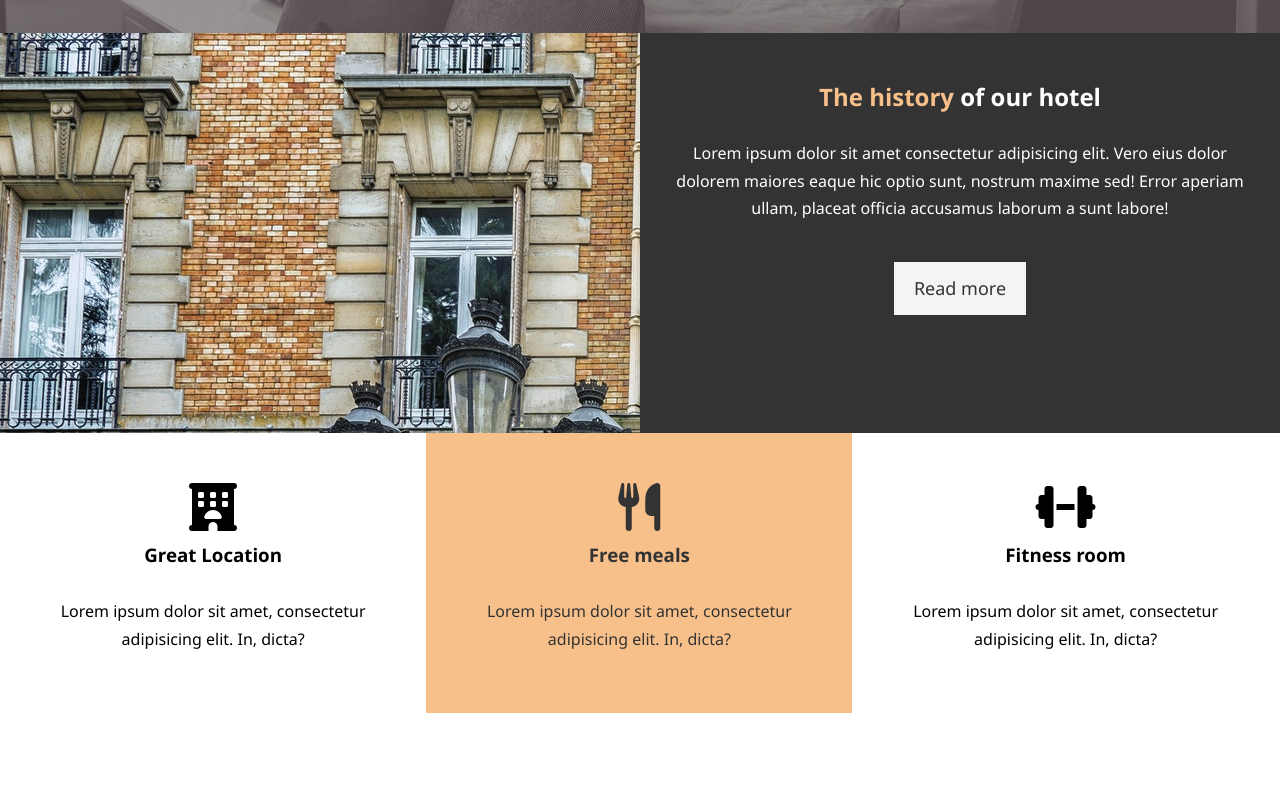
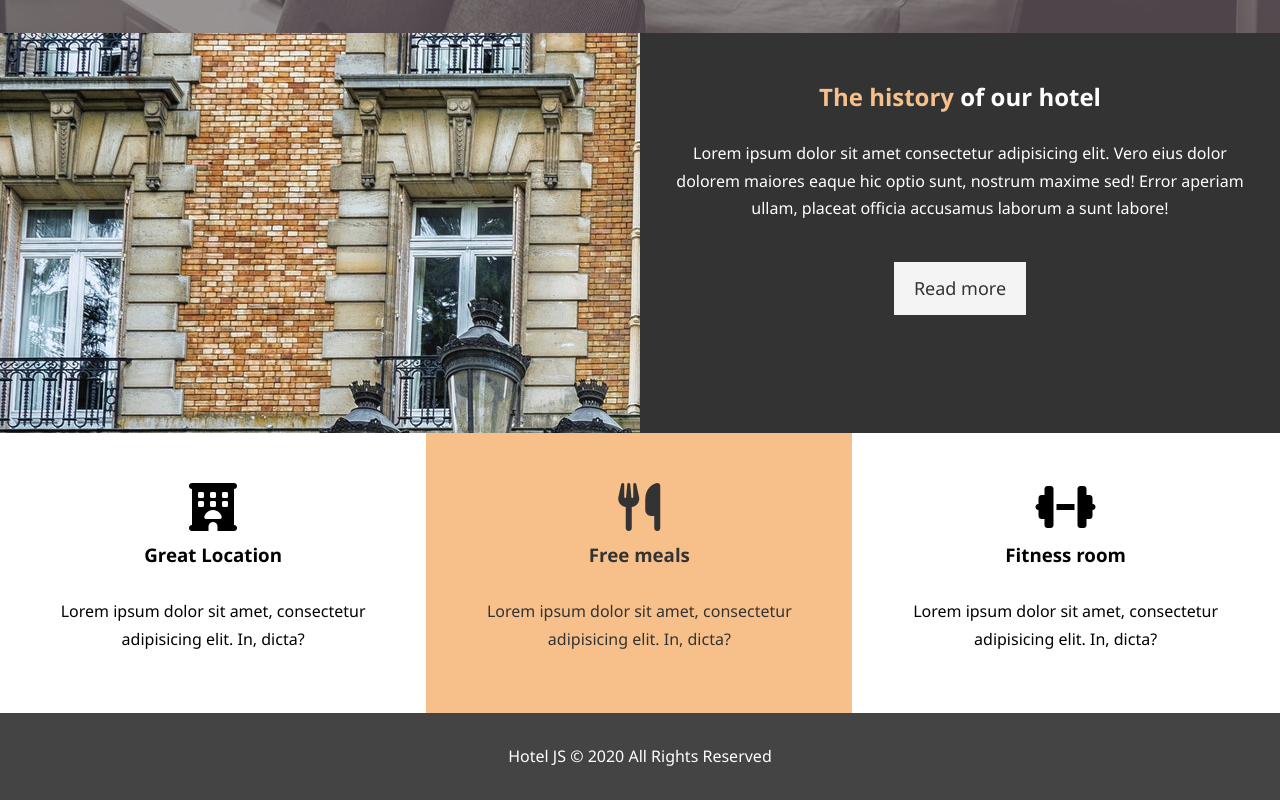
Before and after one commit to ing-arriola/hotelWebsite, a plain HTML site: page hotelWebsite/index.html in a window 1280 px wide. Shown: the part 634-1434 px from the top of the page. Before the commit the page ends 1347 px from the top, so only its background shows below. Drawn offline with Linux system fonts and the light colour scheme.

Commit message:
Added footer and its styles

```diff
--- a/hotelWebsite/css/styles.css
+++ b/hotelWebsite/css/styles.css
@@ -72,6 +72,11 @@ p{
 .bg-primary{
     background: #f7c08a;
     color: #333;
+
+}
+
+.clr{
+    clear: both;
 }
 /* navbar */
 #navbar{
@@ -175,3 +180,12 @@ p{
 .box i{
     margin-bottom: 10px;
 }
+
+/* Main Footer */
+
+#main-footer{
+    text-align: center;
+    background: #444;
+    color: #fff;
+    padding: 20px;
+}
--- a/hotelWebsite/index.html
+++ b/hotelWebsite/index.html
@@ -62,6 +62,10 @@
             <p>Lorem ipsum dolor sit amet, consectetur adipisicing elit. In, dicta?
         </div>
     </section>
+    <div class="clr"></div>
     <!-- Footer -->
+    <footer id="main-footer">
+        <p>Hotel JS &copy; 2020 All Rights Reserved</p>
+    </footer>
 </body>
 </html>
```
